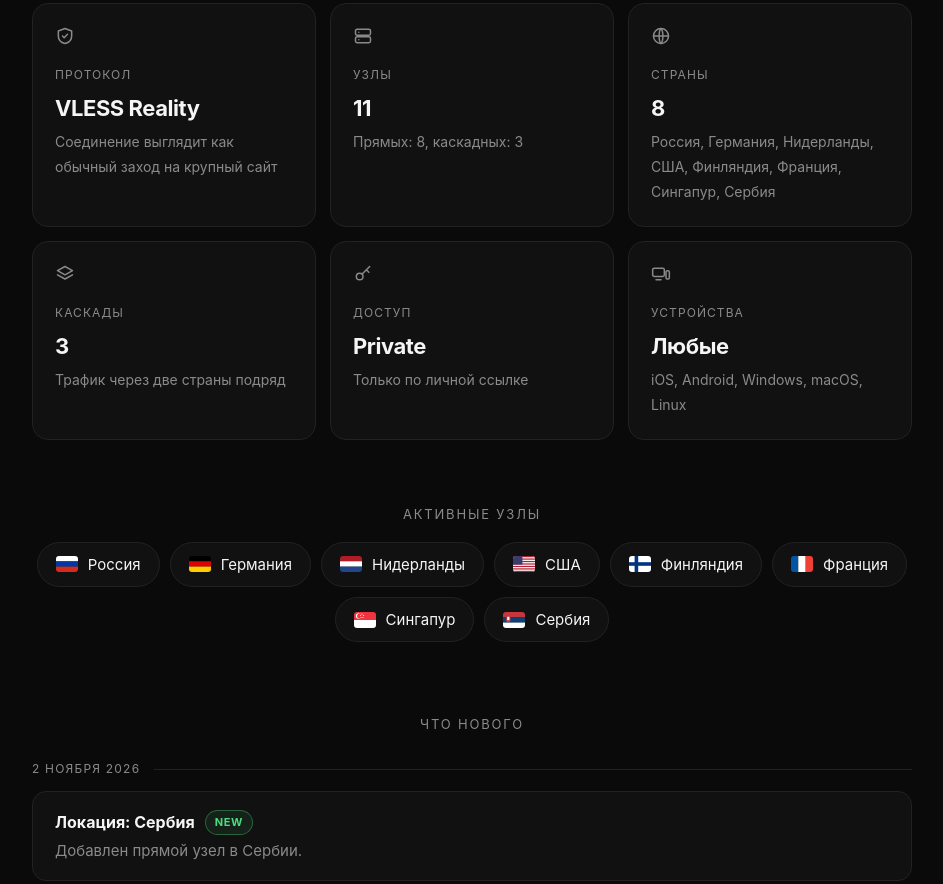
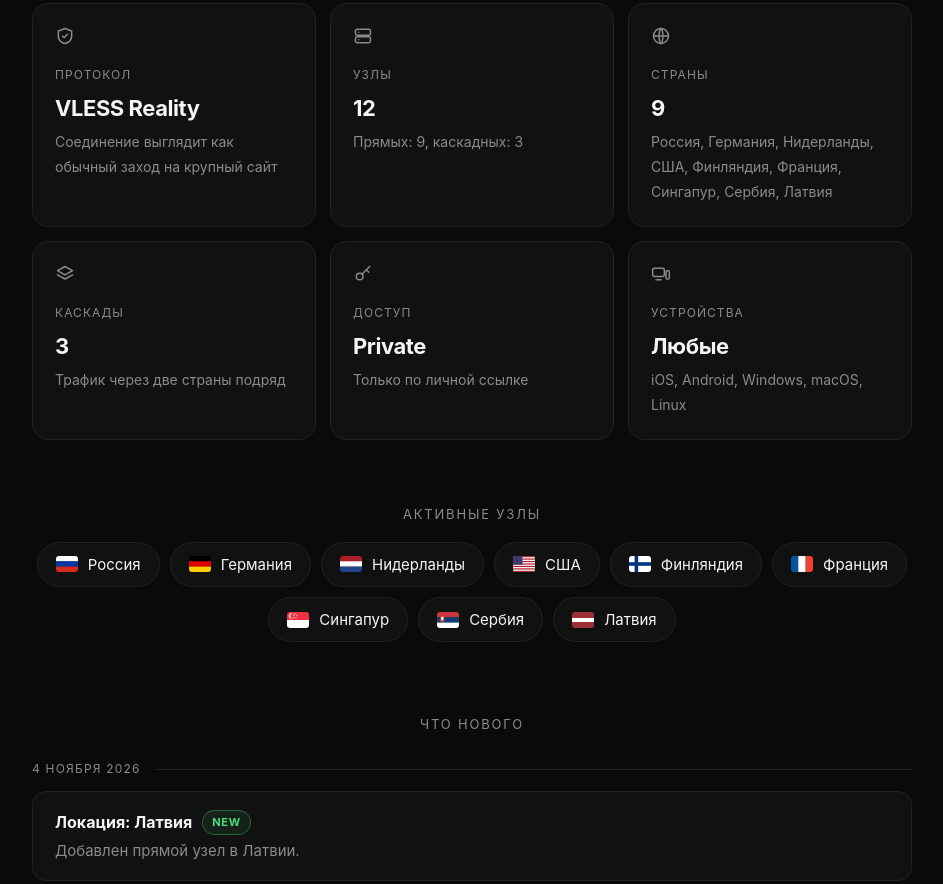
Before and after one commit to CatMan2890/Minehard-site.github.io, a plain HTML site: page index.html in a window 1280 px wide. Shown: the part 319-1203 px from the top of the page, without its empty margins (168-1111 px from the left). Drawn offline with Linux system fonts and the light colour scheme.

Commit message:
Add files via upload

```diff
--- a/index.html
+++ b/index.html
@@ -92,6 +92,7 @@ a:focus-visible,button:focus-visible{outline:2px solid #fff;outline-offset:2px}
 <symbol id="f-sg" viewBox="0 0 22 16"><rect width="22" height="8" fill="#ef3340"/><rect y="8" width="22" height="8" fill="#fff"/><circle cx="4.6" cy="4" r="2.7" fill="#fff"/><circle cx="5.6" cy="4" r="2.5" fill="#ef3340"/><g fill="#fff"><circle cx="8" cy="2.1" r=".55"/><circle cx="9.6" cy="3.5" r=".55"/><circle cx="9" cy="5.5" r=".55"/><circle cx="7" cy="5.5" r=".55"/><circle cx="6.4" cy="3.5" r=".55"/></g></symbol>
 <symbol id="f-rs" viewBox="0 0 22 16"><rect width="22" height="5.4" fill="#c6363c"/><rect y="5.3" width="22" height="5.4" fill="#0c4076"/><rect y="10.6" width="22" height="5.4" fill="#fff"/><rect x="3.2" y="3.6" width="4.2" height="6.4" rx="1" fill="#c6363c"/><rect x="4.2" y="4.8" width="2.2" height="3.4" fill="#fff"/></symbol>
 <symbol id="f-us" viewBox="0 0 22 16"><rect width="22" height="16" fill="#fff"/><g fill="#b22234"><rect width="22" height="1.23"/><rect y="2.46" width="22" height="1.23"/><rect y="4.92" width="22" height="1.23"/><rect y="7.38" width="22" height="1.23"/><rect y="9.85" width="22" height="1.23"/><rect y="12.3" width="22" height="1.23"/><rect y="14.77" width="22" height="1.23"/></g><rect width="9.4" height="8.6" fill="#3c3b6e"/></symbol>
+<symbol id="f-lv" viewBox="0 0 22 16"><rect width="22" height="16" fill="#9e3039"/><rect y="6" width="22" height="4" fill="#fff"/></symbol>
 </defs></svg>
 <div class="w">
 <section class="hero"><h1><span>Закрытый</span><span>VPN</span><span>для своих</span></h1>
@@ -147,10 +148,11 @@ var C={
  tg:'https://t.me/catman2890',
  mail:'catserv.hosting@gmail.com',
  /* страны с прямыми узлами: [код, название]. Флаг берётся из #f-код, иначе показывается код */
- countries:[['RU','Россия'],['DE','Германия'],['NL','Нидерланды'],['US','США'],['FI','Финляндия'],['FR','Франция'],['SG','Сингапур'],['RS','Сербия']],
+ countries:[['RU','Россия'],['DE','Германия'],['NL','Нидерланды'],['US','США'],['FI','Финляндия'],['FR','Франция'],['SG','Сингапур'],['RS','Сербия'],['LV','Латвия']],
  /* каскады: [вход, выход]. Удалите строку, если каскада нет */
  cascades:[['RU','DE'],['DE','US'],['DE','NL']],
  news:[
+  {d:'4 ноября 2026',t:'Локация: Латвия',k:'NEW',x:'Добавлен прямой узел в Латвии.'},
   {d:'2 ноября 2026',t:'Локация: Сербия',k:'NEW',x:'Добавлен прямой узел в Сербии.'},
   {d:'2 ноября 2026',t:'Локация: Сингапур',k:'NEW',x:'Добавлен прямой узел в Сингапуре.'},
   {d:'17 октября 2026',t:'Локация: Франция',k:'NEW',x:'Добавлен прямой узел во Франции.'},
```
